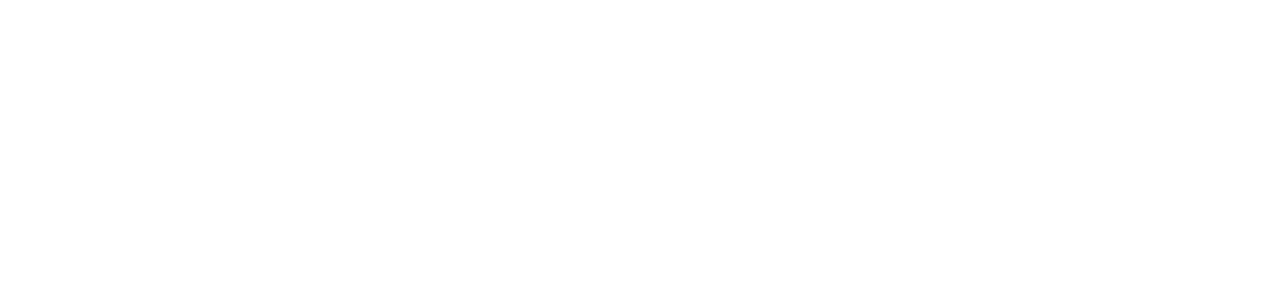
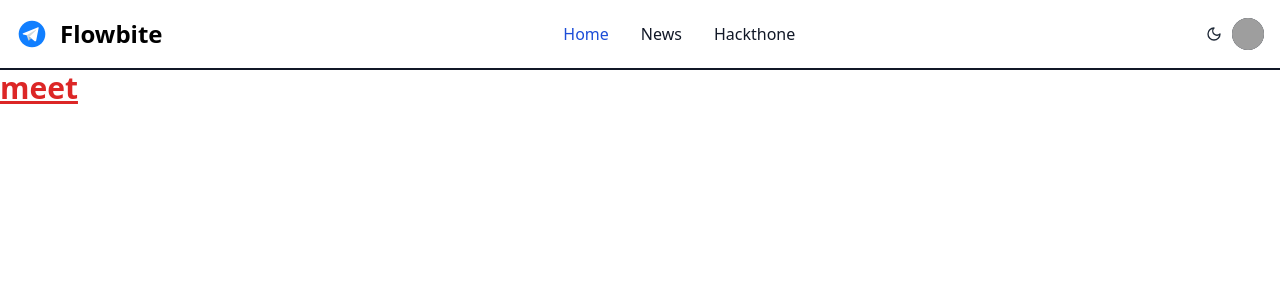
Before and after one commit to Meet-Patel-306/connect-stud, a React (Vite) app: page /news in a window 1280 px wide. Before the commit this address had no page. Shown: the top 300 px of the page. Built offline with nearby package versions, Linux system fonts and the light colour scheme; grey boxes are pictures that could not be loaded.

Commit message:
News and hackthone section

```diff
--- a/src/components/Darkmode.jsx
+++ b/src/components/Darkmode.jsx
@@ -8,6 +8,7 @@ function Darkmode() {
     const toggleDarkMode = () => {
         setDarkMode((prev) => {
         const newDarkMode = !prev;
+        console.log(darkMode)
         if (!newDarkMode) {
             document.documentElement.classList.add('dark');
         } else {
--- /dev/null
+++ b/src/components/Hackthone/Hackthone.jsx
@@ -0,0 +1,9 @@
+import Navbar from "../Navbar"
+export default function Hackthone(){
+    return(
+        <>
+        <Navbar/>
+        <h1 className="text-3xl font-bold underline text-red-600 dark:text-gray-950">meet</h1>
+        </>
+    )
+}
--- a/src/components/Navbar.jsx
+++ b/src/components/Navbar.jsx
@@ -1,5 +1,6 @@
 import { useState } from 'react';
 import Darkmode from './Darkmode';
+import { Link } from 'react-router';
 
 function Navbar(){
   const [isMenuOpen,setIsMenuOpen] = useState(false);
@@ -11,7 +12,7 @@ function Navbar(){
     setIsDropDown(!isDropDown);
   }
   return (
-  <nav className="bg-white border-gray-200 dark:bg-gray-900">
+  <nav className="bg-white border-b-gray-900 border-b-2 dark:bg-gray-900">
     <div className="max-w-screen-xl flex flex-wrap items-center justify-between p-4">
     <a href="https://flowbite.com/" className="flex items-center space-x-3 rtl:space-x-reverse">
         <img src="../../public/icon.svg" className="h-8" alt="Flowbite Logo" />
@@ -50,13 +51,13 @@ function Navbar(){
     <div className={`items-center justify-between w-full md:flex md:w-auto md:order-1 ${isMenuOpen?'block':'hidden'}`}>
       <ul className="flex flex-col font-medium p-4 md:p-0 mt-4 border border-gray-100 rounded-lg bg-gray-50 md:space-x-8 rtl:space-x-reverse md:flex-row md:mt-0 md:border-0 md:bg-white dark:bg-gray-800 md:dark:bg-gray-900 dark:border-gray-700">
         <li>
-          <a href="#" className="block py-2 px-3 text-white bg-blue-700 rounded md:bg-transparent md:text-blue-700 md:p-0 md:dark:text-blue-500" aria-current="page">Home</a>
+          <Link to={'/'} className="block py-2 px-3 text-white bg-blue-700 rounded md:bg-transparent md:text-blue-700 md:p-0 md:dark:text-blue-500">Home</Link>
         </li>
         <li>
-          <a href="#" className="block py-2 px-3 text-gray-900 rounded hover:bg-gray-100 md:hover:bg-transparent md:hover:text-blue-700 md:p-0 dark:text-white md:dark:hover:text-blue-500 dark:hover:bg-gray-700 dark:hover:text-white md:dark:hover:bg-transparent dark:border-gray-700">News</a>
+          <Link to={'/news'} className="block py-2 px-3 text-gray-900 rounded hover:bg-gray-100 md:hover:bg-transparent md:hover:text-blue-700 md:p-0 dark:text-white md:dark:hover:text-blue-500 dark:hover:bg-gray-700 dark:hover:text-white md:dark:hover:bg-transparent dark:border-gray-700">News</Link>
         </li>
         <li>
-          <a href="#" className="block py-2 px-3 text-gray-900 rounded hover:bg-gray-100 md:hover:bg-transparent md:hover:text-blue-700 md:p-0 dark:text-white md:dark:hover:text-blue-500 dark:hover:bg-gray-700 dark:hover:text-white md:dark:hover:bg-transparent dark:border-gray-700">Hackthone</a>
+          <Link to={'/hackthone'} className="block py-2 px-3 text-gray-900 rounded hover:bg-gray-100 md:hover:bg-transparent md:hover:text-blue-700 md:p-0 dark:text-white md:dark:hover:text-blue-500 dark:hover:bg-gray-700 dark:hover:text-white md:dark:hover:bg-transparent dark:border-gray-700">Hackthone</Link>
         </li>
       </ul>
     </div>
--- /dev/null
+++ b/src/components/News/News.jsx
@@ -0,0 +1,9 @@
+import Navbar from "../Navbar"
+export default function News(){
+    return(
+        <>
+        <Navbar/>
+        <h1 className="text-3xl font-bold underline text-red-600 dark:text-gray-950">meet</h1>
+        </>
+    )
+}
--- a/src/main.jsx
+++ b/src/main.jsx
@@ -2,11 +2,15 @@ import { StrictMode } from 'react'
 import { createRoot } from 'react-dom/client'
 import { BrowserRouter, Routes, Route } from "react-router";
 import App from './App.jsx'
+import News from './components/News/News.jsx'
+import Hackthone from './components/Hackthone/hackthone.jsx';
 import './index.css';
 createRoot(document.getElementById('root')).render(
   <BrowserRouter>
     <Routes>
       <Route path="/" element={<App />} />
+      <Route path="/news" element={<News/>} />
+      <Route path="/hackthone" element={<Hackthone/>} />
     </Routes>
   </BrowserRouter>
 )
```
